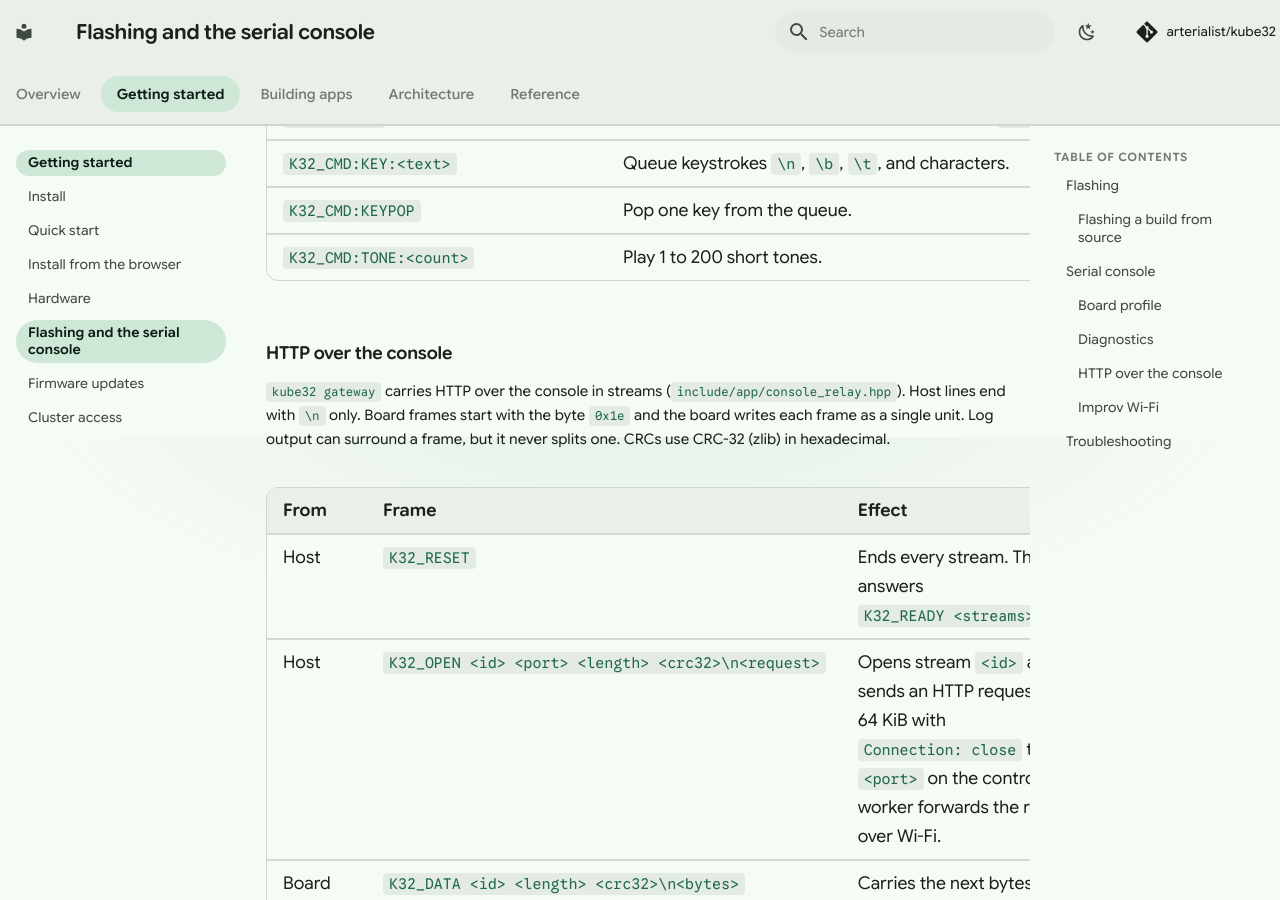
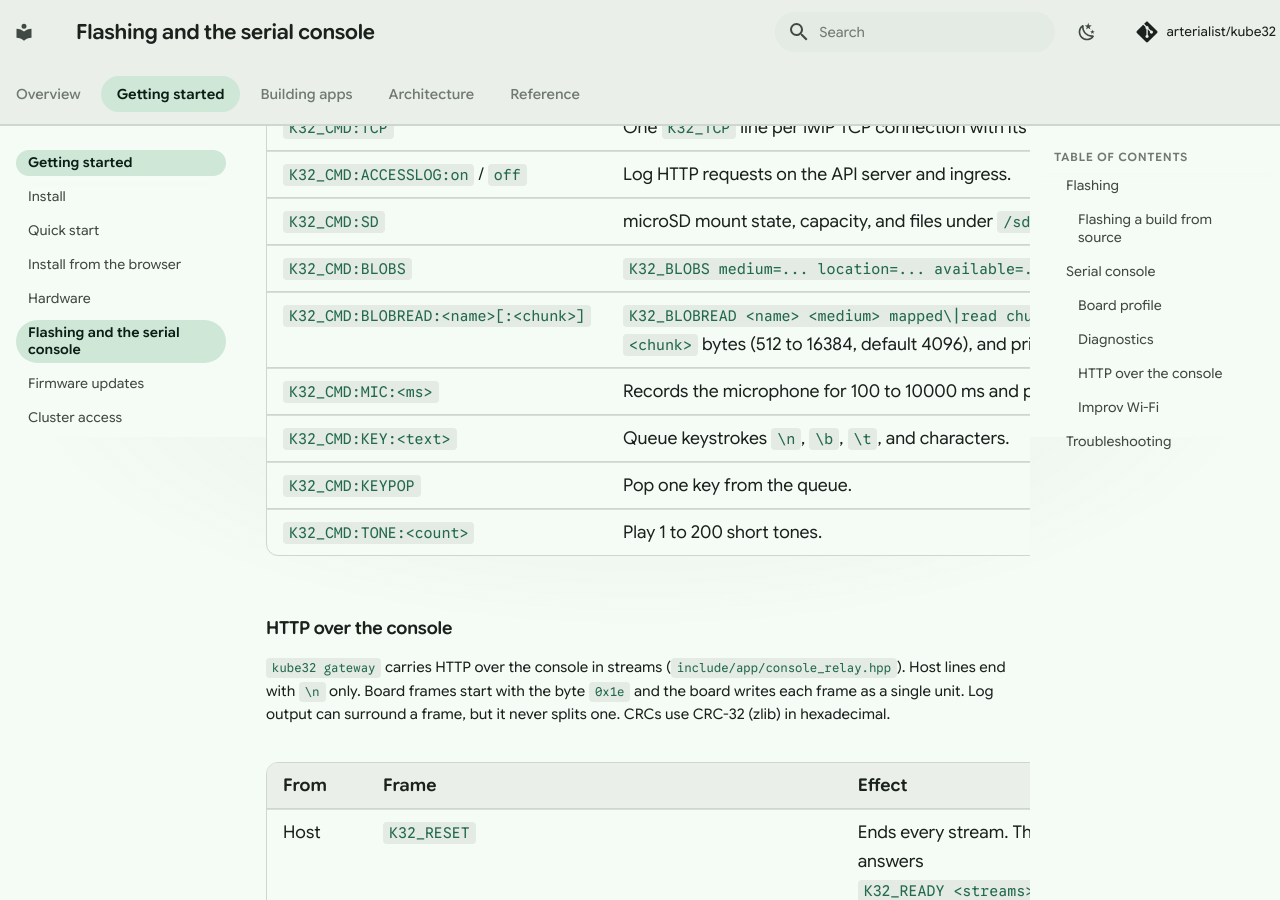
Before and after one commit to arterialist/kube32, an MkDocs documentation site: the page built from docs/flashing-troubleshooting.md, in a window 1280 px wide and 900 px high, scrolled down 4063 px. Built offline with MkDocs 1.6.1 and Material for MkDocs 9.7.7, drawn with Linux system fonts in a browser that asks for light colours; comment, search, counter and statistics services are not loaded; some of the changed text lies outside the part shown.

Commit message:
docs: console commands for blobs, the microphone and the card's clock

```diff
--- a/docs/flashing-troubleshooting.md
+++ b/docs/flashing-troubleshooting.md
@@ -64,6 +64,7 @@ Profile commands write to the `k32` NVS namespace, return `K32_OK ..., rebooting
 | `K32_CMD:TOKEN:<token>` | Set the API server and kubelet bearer token, 16 to 128 printable characters without spaces. `off` disables authentication. |
 | `K32_CMD:REBOOT` | Reboot without changing settings. |
 | `K32_CMD:BOOTLOADER` | Reboot into ROM download mode for flashing with `KUBE32_FLASH_BEFORE=no-reset`. |
+| `K32_CMD:SDKHZ:<khz>` | Set the microSD card's SPI clock from the next boot on and reboot. `0` returns to the 20 MHz default. See [storage](storage.md#microsd-hardware-and-mount). |
 
 ### Diagnostics
 
@@ -83,6 +84,9 @@ Profile commands write to the `k32` NVS namespace, return `K32_OK ..., rebooting
 | `K32_CMD:TCP` | One `K32_TCP` line per lwIP TCP connection with its state, local port, peer, and bytes unsent, unacknowledged, unread by the application, or out of order. |
 | `K32_CMD:ACCESSLOG:on` / `off` | Log HTTP requests on the API server and ingress. |
 | `K32_CMD:SD` | microSD mount state, capacity, and files under `/sd/kube32`. See [storage](storage.md). |
+| `K32_CMD:BLOBS` | `K32_BLOBS medium=... location=... available=... capacity=... free=...` per blob store and `K32_BLOB` lines for its blobs. See [Blobs](storage.md#blobs). |
+| `K32_CMD:BLOBREAD:<name>[:<chunk>]` | `K32_BLOBREAD <name> <medium> mapped\|read chunk=... bytes=... us=... kB_per_s=... sum=...`: reads a blob natively from start to end, through its mapping or in file reads of `<chunk>` bytes (512 to 16384, default 4096), and prints the throughput and a sum of its 32-bit words. |
+| `K32_CMD:MIC:<ms>` | Records the microphone for 100 to 10000 ms and prints `K32_MIC window=... mean=... rms=... peak=...` for every 250 ms. See [Peripherals](peripherals.md#speaker-and-microphone). |
 | `K32_CMD:KEY:<text>` | Queue keystrokes `\n`, `\b`, `\t`, and characters. |
 | `K32_CMD:KEYPOP` | Pop one key from the queue. |
 | `K32_CMD:TONE:<count>` | Play 1 to 200 short tones. |
```
Also changed, not shown: docs/storage.md (+3 -1 lines).
